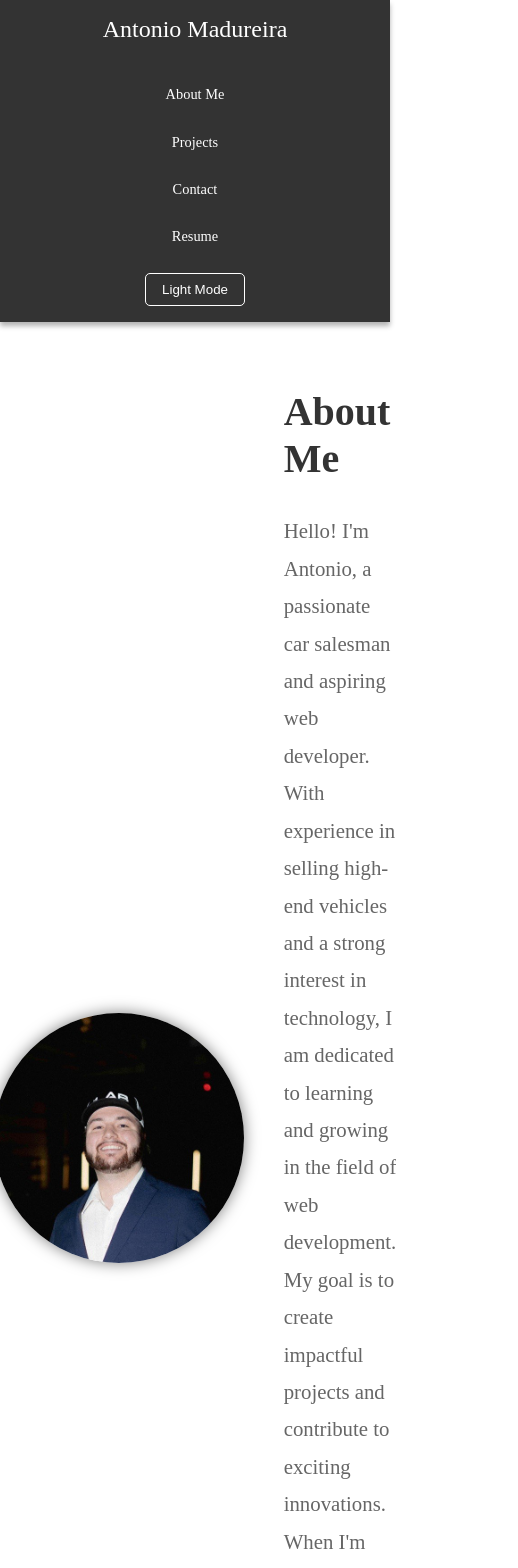
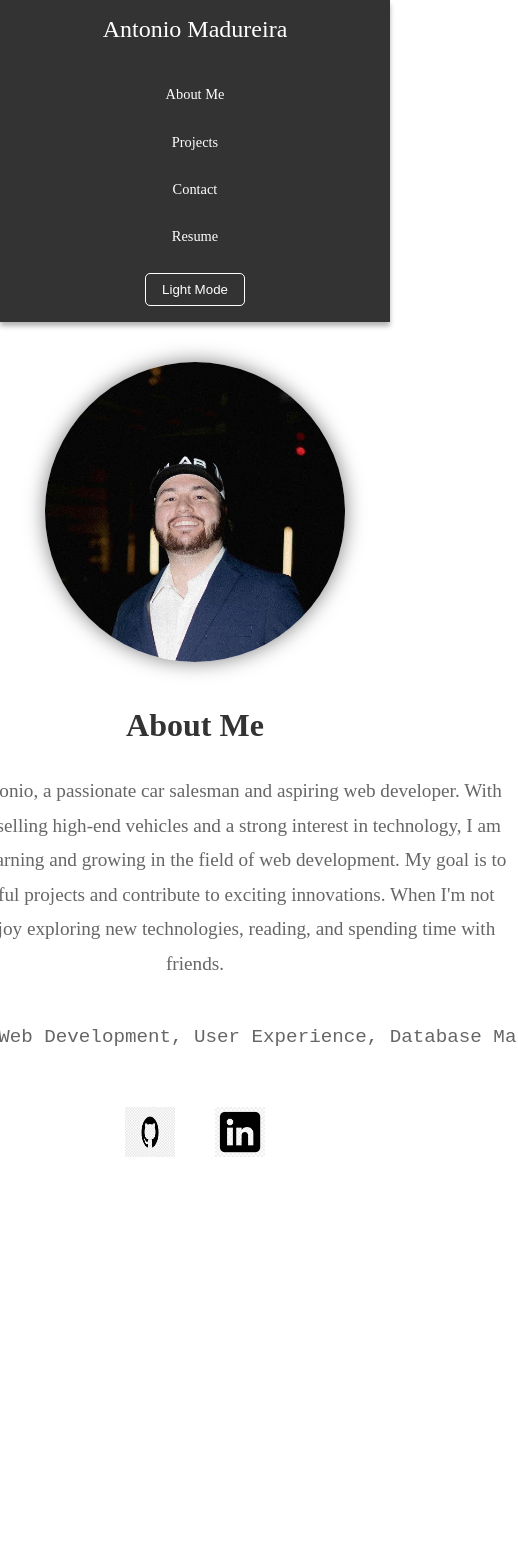
Before and after one commit to AntonioMadureira22/myportfolio2024, a React (Create React App) app: page /about-me in a window 390 px wide. Shown: the top 1568 px of the page, 518 px wide, since content can reach past the window. After the commit the page ends 1201 px from the top, so only its background shows below. Built offline with nearby package versions, Linux system fonts and the light colour scheme; the HTML template or start-up script is replaced by a standard one; a web font is replaced by a local one.

Commit message:
added more styling to the page

```diff
--- a/src/App.jsx
+++ b/src/App.jsx
@@ -9,7 +9,6 @@ function App() {
   return (
     <Router>
       <Navbar/>
-      <Aboutme/>
       <Routes>
         <Route path="/about-me" element={<Aboutme />} />
         <Route path="/projects" element={<Projects />} />
--- a/src/components/aboutme/aboutme.css
+++ b/src/components/aboutme/aboutme.css
@@ -14,24 +14,27 @@
     justify-content: center;
     padding: 40px; /* Increase padding for more space */
     animation: fadeIn 1s ease-out; /* Apply fade-in animation */
+    flex-direction: column; /* Stack elements vertically on smaller screens */
   }
 
   .image-container {
-    margin-right: 40px; /* Increase margin to add space between image and text */
+    margin-bottom: 30px; /* Add margin for spacing on small screens */
+    animation: fadeIn 1s ease-out; /* Apply fade-in animation */
   }
 
   .profile-image {
-    width: 250px; /* Increase image size */
+    width: 300px; /* Increase image size */
     height: auto;
     border-radius: 50%;
-    box-shadow: 0 0 15px rgba(0, 0, 0, 0.5); /* Enhanced shadow */
+    box-shadow: 0 0 20px rgba(0, 0, 0, 0.5); /* Enhanced shadow */
     animation: fadeIn 1s ease-out; /* Apply fade-in animation */
   }
 
   .description-container {
-    max-width: 800px; /* Increase width for larger text area */
+    max-width: 900px; /* Increase width for larger text area */
+    text-align: center; /* Center text on larger screens */
     animation: fadeIn 1s ease-out; /* Apply fade-in animation */
-  }
+}
 
   .description-container h1 {
     margin-bottom: 30px; /* Increase space below heading */
@@ -40,7 +43,55 @@
   }
 
   .description-container p {
-    font-size: 1.3em; /* Increase paragraph font size */
+    font-size: 1.4em; /* Increase paragraph font size */
     line-height: 1.8; /* Increase line height for better readability */
     color: #666; /* Adjust color as needed */
   }
+
+  .social-links {
+    margin-top: 30px;
+    display: flex;
+    justify-content: center;
+    animation: fadeIn 1s ease-out; /* Apply fade-in animation */
+  }
+
+  .social-icon {
+    width: 65px; /* Increase icon size */
+    height: 60px;
+    margin: 0 20px; /* Increase space between icons */
+    transition: transform 0.3s ease, box-shadow 0.3s ease;
+    animation: fadeIn 1s ease-out; /* Apply fade-in animation */
+  }
+
+  .social-icon:hover {
+    transform: scale(1.1);
+    box-shadow: 0 0 20px rgba(0, 255, 255, 0.8); /* Enhanced hover effect */
+  }
+
+  /* Responsive styles */
+  @media (max-width: 768px) {
+    .about-me {
+      flex-direction: column; /* Stack image and text vertically */
+    }
+
+    .image-container {
+      margin-bottom: 20px; /* Adjust margin for smaller screens */
+    }
+
+    .profile-image {
+      width: 300px; /* Adjust image size for smaller screens */
+    }
+
+    .description-container h1 {
+      font-size: 2em; /* Adjust heading size for smaller screens */
+    }
+
+    .description-container p {
+      font-size: 1.2em; /* Adjust paragraph size for smaller screens */
+    }
+
+    .social-icon {
+      width: 50px; /* Adjust icon size for smaller screens */
+      height: 50px;
+    }
+  }
--- a/src/components/aboutme/aboutme.jsx
+++ b/src/components/aboutme/aboutme.jsx
@@ -1,12 +1,17 @@
+// src/components/aboutme/aboutme.js
 import React from 'react';
+import { Link } from 'react-router-dom';
 import '../aboutme/aboutme.css';
 import photo1 from '../aboutme/photome.jpg';
+import githubIcon from '../aboutme/github.png'; // Add the path to your GitHub icon
+import linkedinIcon from '../aboutme/linkedin.png'; // Add the path to your LinkedIn icon
+import Typewriter from '../typewriter/typewriter'; // Import the Typewriter component
 
 function AboutMe() {
   return (
     <div className="about-me">
       <div className="image-container">
-      <img src= {photo1}  alt="Antonio Madureira" className="profile-image" />
+        <img src={photo1} alt="Antonio Madureira" className="profile-image" />
       </div>
       <div className="description-container">
         <h1>About Me</h1>
@@ -17,6 +22,20 @@ function AboutMe() {
           My goal is to create impactful projects and contribute to exciting innovations.
           When I'm not working, I enjoy exploring new technologies, reading, and spending time with friends.
         </p>
+        <Typewriter
+          text="Full-Stack Web Development, User Experience, Database Management"
+          typingSpeed={100}
+          slowDeletingSpeed={150} // Slower speed for deleting
+          pauseDuration={2000} // Pause for 2 seconds
+        />
+        <div className="social-links">
+          <Link to="https://github.com/AntonioMadureira22" target="_blank" rel="noopener noreferrer">
+            <img src={githubIcon} alt="GitHub Profile" className="social-icon" />
+          </Link>
+          <Link to="https://www.linkedin.com/in/antonio-madureira-a6b806191/" target="_blank" rel="noopener noreferrer">
+            <img src={linkedinIcon} alt="LinkedIn Profile" className="social-icon" />
+          </Link>
+        </div>
       </div>
     </div>
   );
--- /dev/null
+++ b/src/components/typewriter/typewriter.css
@@ -0,0 +1,16 @@
+/* src/components/Typewriter.css */
+.typewriter-text {
+    font-family: 'Courier New', Courier, monospace;
+    font-size: 1.2em;
+    color: #333;
+    border-right: 2px solid #333; /* Cursor effect */
+    white-space: nowrap;
+    overflow: hidden;
+    display: inline-block;
+    animation: blink-caret .75s step-end infinite;
+  }
+
+  @keyframes blink-caret {
+    from, to { border-color: transparent }
+    50% { border-color: #333 }
+  }
--- /dev/null
+++ b/src/components/typewriter/typewriter.js
@@ -0,0 +1,41 @@
+// src/components/Typewriter.js
+import React, { useEffect, useState } from 'react';
+import '../typewriter/typewriter.css'; // Import CSS for typewriter effect
+
+const Typewriter = ({ text, typingSpeed = 100, deletingSpeed = 150, pauseDuration = 2000 }) => {
+  const [displayText, setDisplayText] = useState('');
+  const [index, setIndex] = useState(0);
+  const [isDeleting, setIsDeleting] = useState(false);
+
+  useEffect(() => {
+    let timer;
+    if (isDeleting) {
+      timer = setTimeout(() => {
+        setDisplayText(text.slice(0, index));
+        setIndex(prev => prev - 1);
+      }, deletingSpeed);
+      if (index === 0) {
+        setIsDeleting(false);
+        setIndex(prev => prev + 1);
+      }
+    } else {
+      timer = setTimeout(() => {
+        setDisplayText(text.slice(0, index + 1));
+        setIndex(prev => prev + 1);
+      }, typingSpeed);
+      if (index === text.length) {
+        setIsDeleting(true);
+        timer = setTimeout(() => {
+          setDisplayText(text.slice(0, index));
+          setIndex(prev => prev - 1);
+        }, pauseDuration);
+      }
+    }
+
+    return () => clearTimeout(timer);
+  }, [index, isDeleting, text, typingSpeed, deletingSpeed, pauseDuration]);
+
+  return <p className="typewriter-text">{displayText}</p>;
+};
+
+export default Typewriter;
```
Also changed, not shown: src/components/aboutme/github.png (added), src/components/aboutme/linkedin.png (added). Lines whose indentation alone changed are shown as unchanged.
